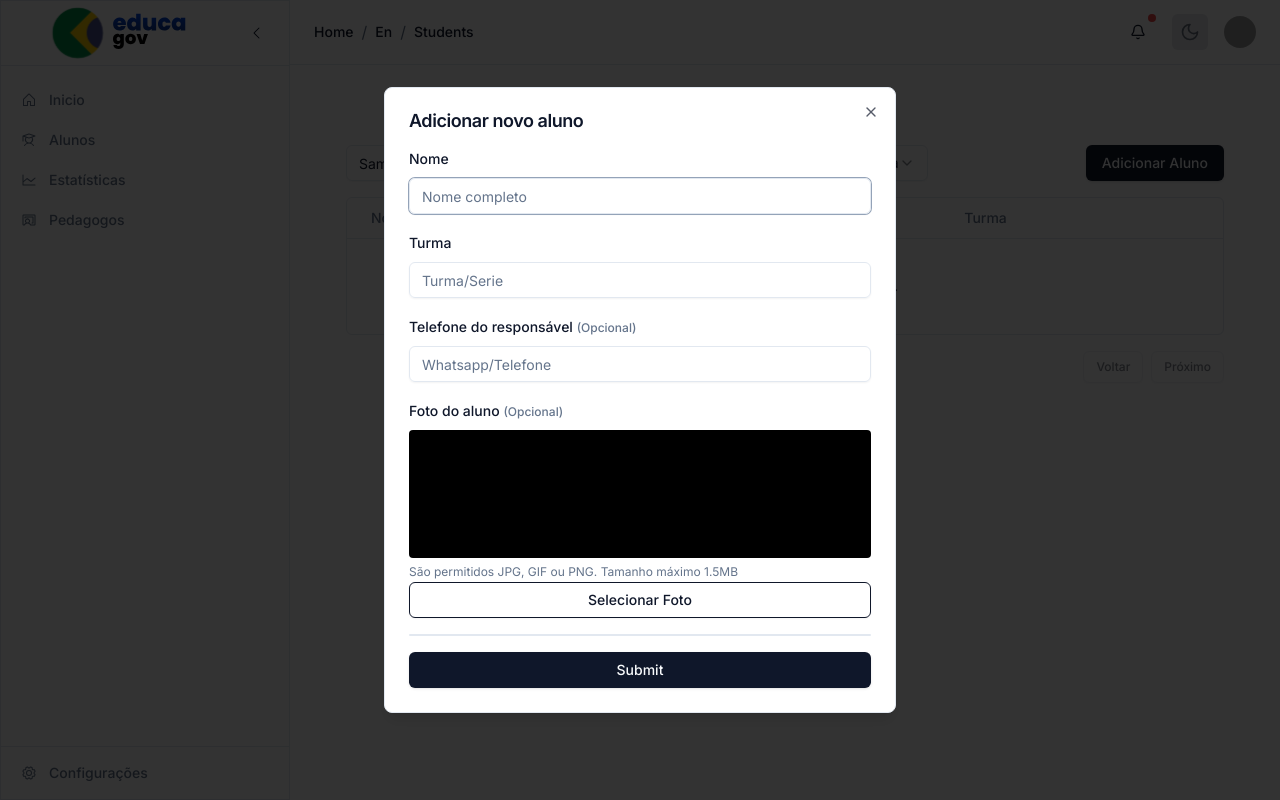
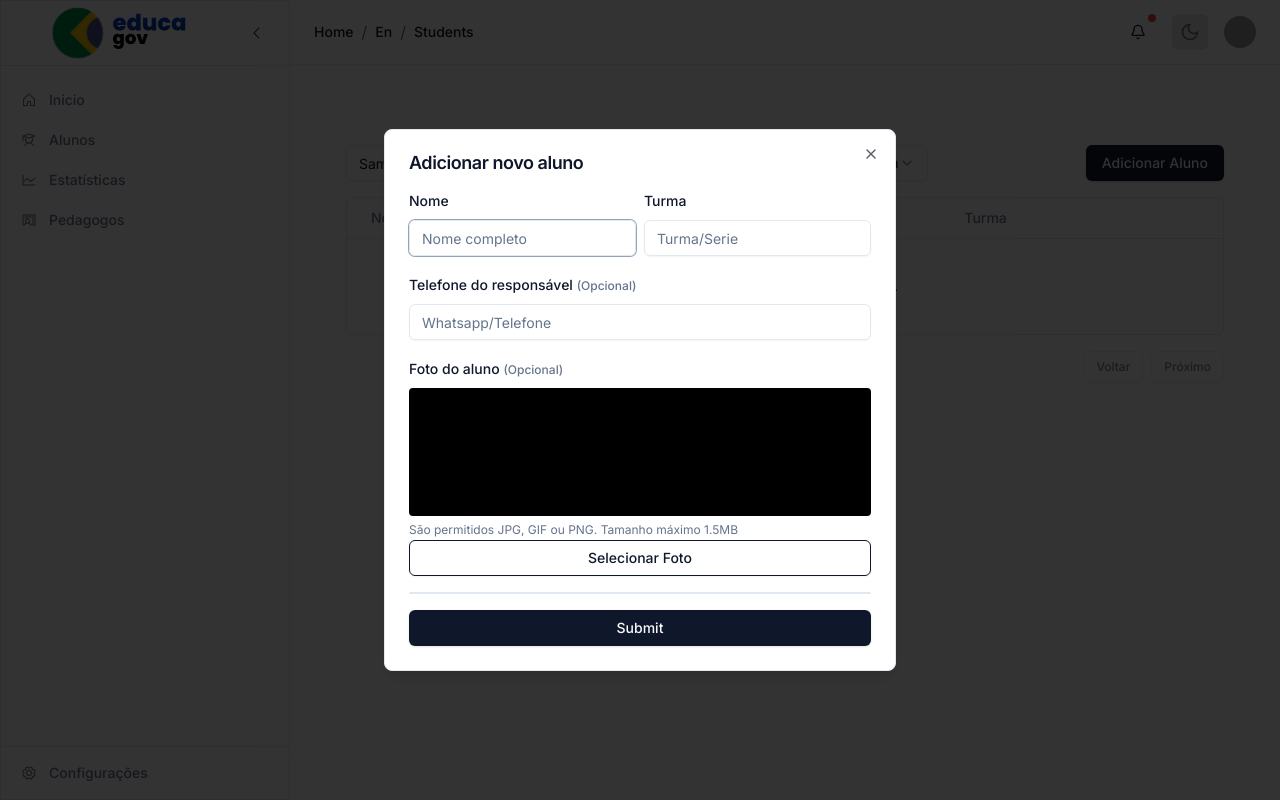
Before and after one commit to LeonardoMartinsMoreira/pedagov, a Next.js app: page /en/students in a window 1280 px wide. Both pictures are taken after typing "Sample" into the empty fields and a click on the button "Adicionar Aluno". Built offline with nearby package versions, Linux system fonts and the light colour scheme; grey boxes are pictures that could not be loaded.

Commit message:
refactor: adjusted add student modal layout

```diff
--- a/src/components/students/AdicionarAlunoDialog/index.tsx
+++ b/src/components/students/AdicionarAlunoDialog/index.tsx
@@ -54,6 +54,7 @@ export function AdicionarAlunoDialog({
             onSubmit={form.handleSubmit(onSubmit)}
             className="flex flex-col gap-y-4"
           >
+            <div className="flex gap-x-2">
               <FormField
                 control={form.control}
                 name="name"
@@ -81,6 +82,7 @@ export function AdicionarAlunoDialog({
                   </FormItem>
                 )}
               />
+            </div>
 
             <FormField
               control={form.control}
@@ -104,7 +106,7 @@ export function AdicionarAlunoDialog({
             <FormField
               control={form.control}
               name="foto"
-              render={({ field }) => (
+              render={() => (
                 <FormItem>
                   <FormLabel>
                     Foto do aluno{' '}
@@ -113,7 +115,10 @@ export function AdicionarAlunoDialog({
                     </span>
                   </FormLabel>
                   <FormControl>
-                    <UploadImage trigger={form.trigger} setValue={form.setValue} />
+                    <UploadImage
+                      trigger={form.trigger}
+                      setValue={form.setValue}
+                    />
                   </FormControl>
                   <FormMessage />
                 </FormItem>
```
Lines whose indentation alone changed are shown as unchanged.
